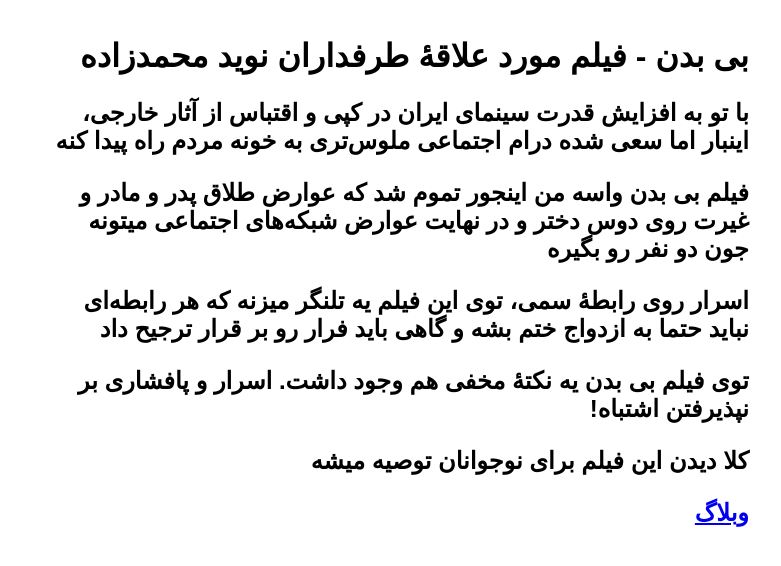
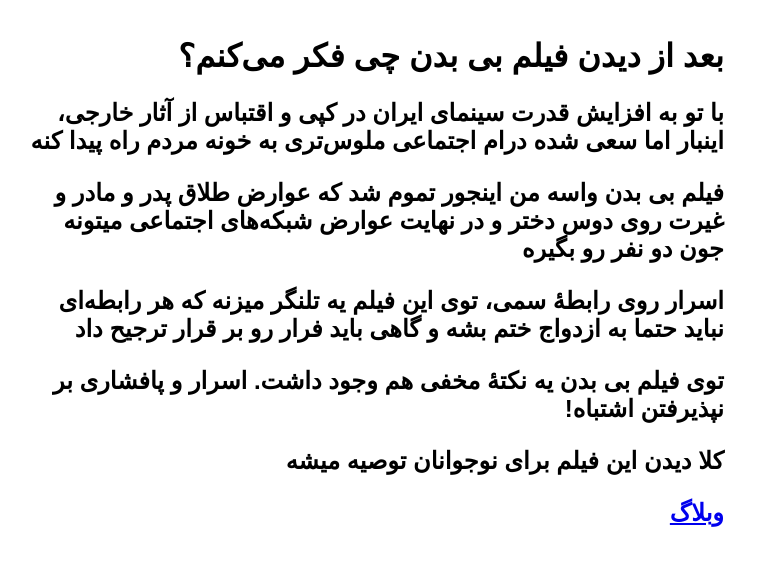
Before and after one commit to darkblog/darkblog.github.io, a Jekyll site: the page built from _posts/2024-7-4-5.md, in a window 1280 px wide. Shown: the top 566 px of the page, without its empty margins (393-1174 px from the left). Built offline with Jekyll 4.4.1, drawn with Linux system fonts in a browser that asks for light colours.

Commit message:
Update 2024-7-4-5.md

```diff
--- a/_posts/2024-7-4-5.md
+++ b/_posts/2024-7-4-5.md
@@ -1,6 +1,6 @@
 ---
 layout: post
-title: بی بدن - فیلم مورد علاقهٔ طرفداران نوید محمدزاده
+title: بعد از دیدن فیلم بی بدن چی فکر می‌کنم؟
 ---
 
 با تو به افزایش قدرت سینمای ایران در کپی و اقتباس از آثار خارجی، اینبار اما سعی شده درام اجتماعی ملوس‌تری به خونه مردم راه پیدا کنه
```
